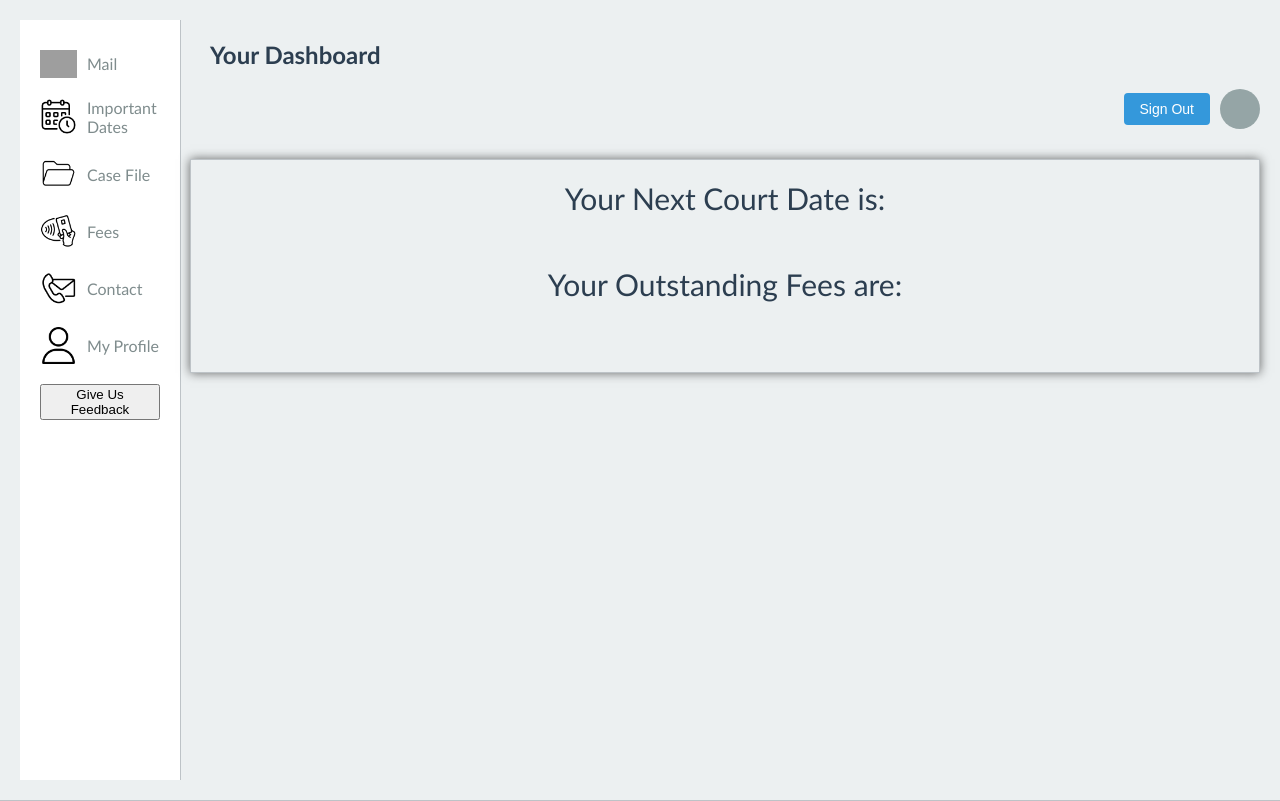
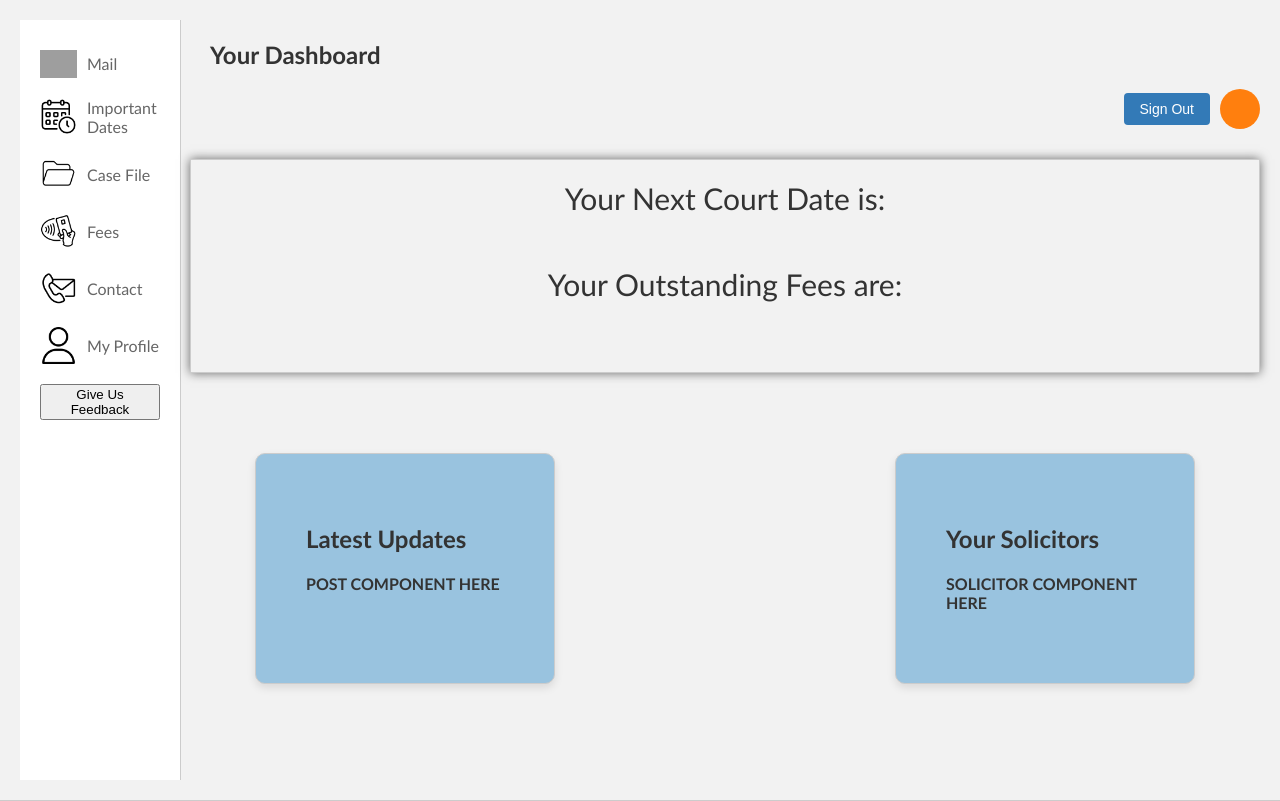
Before and after one commit to tomlukewarden/Client-Portal, a React (Vite) app: page / in a window 1280 px wide. Built offline with nearby package versions, Linux system fonts and the light colour scheme; grey boxes are pictures that could not be loaded.

Commit message:
Dash updated to include boxes for contact and updates

```diff
--- a/src/App.css
+++ b/src/App.css
@@ -1,15 +1,19 @@
 :root {
-  --background-color: #f5f5f5; /* Light Grayish */
-  --primary-color: #2c3e50; /* Dark Slate Blue */
-  --secondary-color: #7f8c8d; /* Silverish Gray */
-  --accent-color: #3498db; /* Sky Blue */
-  --border-color: #bdc3c7; /* Light Silver */
-  --muted-color: #95a5a6; /* Grayish Blue */
-  --nav-background-color: #ffffff; /* White */
-  --title-background-color: #ecf0f1; /* Cloudy Gray */
-  --profile-button-background-color: #ffffff; /* White */
-  --hover-color: #2980b9; /* Dark Sky Blue */
+  --background-color: #f7f7f7;
+  --primary-color: #333333;
+  --secondary-color: #666666;
+  --accent-color: #337ab7;
+  --accent2-color: #ff7f0e;
+  --border-color: #cccccc;
+  --nav-background-color: #ffffff;
+  --title-background-color: #f2f2f2;
+  --profile-button-background-color: #ffffff;
+  --hover-color: #428bca;
+  --box-background-color: #99c3df;
 }
+
+
+
 
 body {
   margin: 0;
--- a/src/Pages/Dashboard/Dashboard.css
+++ b/src/Pages/Dashboard/Dashboard.css
@@ -19,6 +19,7 @@
   font-size: 24px;
   font-weight: bold;
   color: var(--primary-color);
+  background-color: var(--title-background-color);
 }
 
 .profile-button {
@@ -69,7 +70,7 @@ li:hover {
 .profile-circle {
   width: 40px;
   height: 40px;
-  background-color: var(--muted-color);
+  background-color: var(--accent2-color);
   border-radius: 50%;
   display: flex;
   align-items: center;
@@ -93,3 +94,34 @@ li:hover {
   display: block;
   font-size: 30px;
 }
+
+.box-container {
+  display: grid;
+  grid-template-columns: repeat(3, 300px);
+  grid-template-areas: "Updates Space Solicitor";
+  justify-content: center;
+  margin-top: 80px;
+  gap: 20px;
+}
+
+.updates-box,
+.solicitor-box {
+  border: 1px solid var(--border-color);
+  padding: 50px;
+  border-radius: 10px;
+  box-shadow: 0 4px 8px rgba(0, 0, 0, 0.1);
+  background-color: var(--box-background-color);
+}
+
+.updates-box:hover,
+.solicitor-box:hover {
+  box-shadow: 0 8px 16px rgba(0, 0, 0, 0.2);
+}
+
+.updates-box {
+  grid-area: Updates;
+}
+
+.solicitor-box {
+  grid-area: Solicitor;
+}
--- a/src/Pages/Dashboard/Dashboard.jsx
+++ b/src/Pages/Dashboard/Dashboard.jsx
@@ -49,6 +49,16 @@ function Dashboard() {
               Your Outstanding Fees are:
             </span>
           </div>
+          <div className="box-container">
+          <div className="updates-box">
+            <h2>Latest Updates</h2>
+            <h4>POST COMPONENT HERE</h4>
+          </div>
+          <div className="solicitor-box">
+          <h2>Your Solicitors</h2>
+          <h4>SOLICITOR COMPONENT HERE</h4>
+          </div>
+          </div>
         </main>
       </section>
     </>
```
Also changed, not shown: src/Data/staff.js (+8 -0 lines), src/Pages/Dashboard/components/Solicitor.jsx (added, +20 -0 lines), src/Pages/Dashboard/components/Post.jsx (added).
